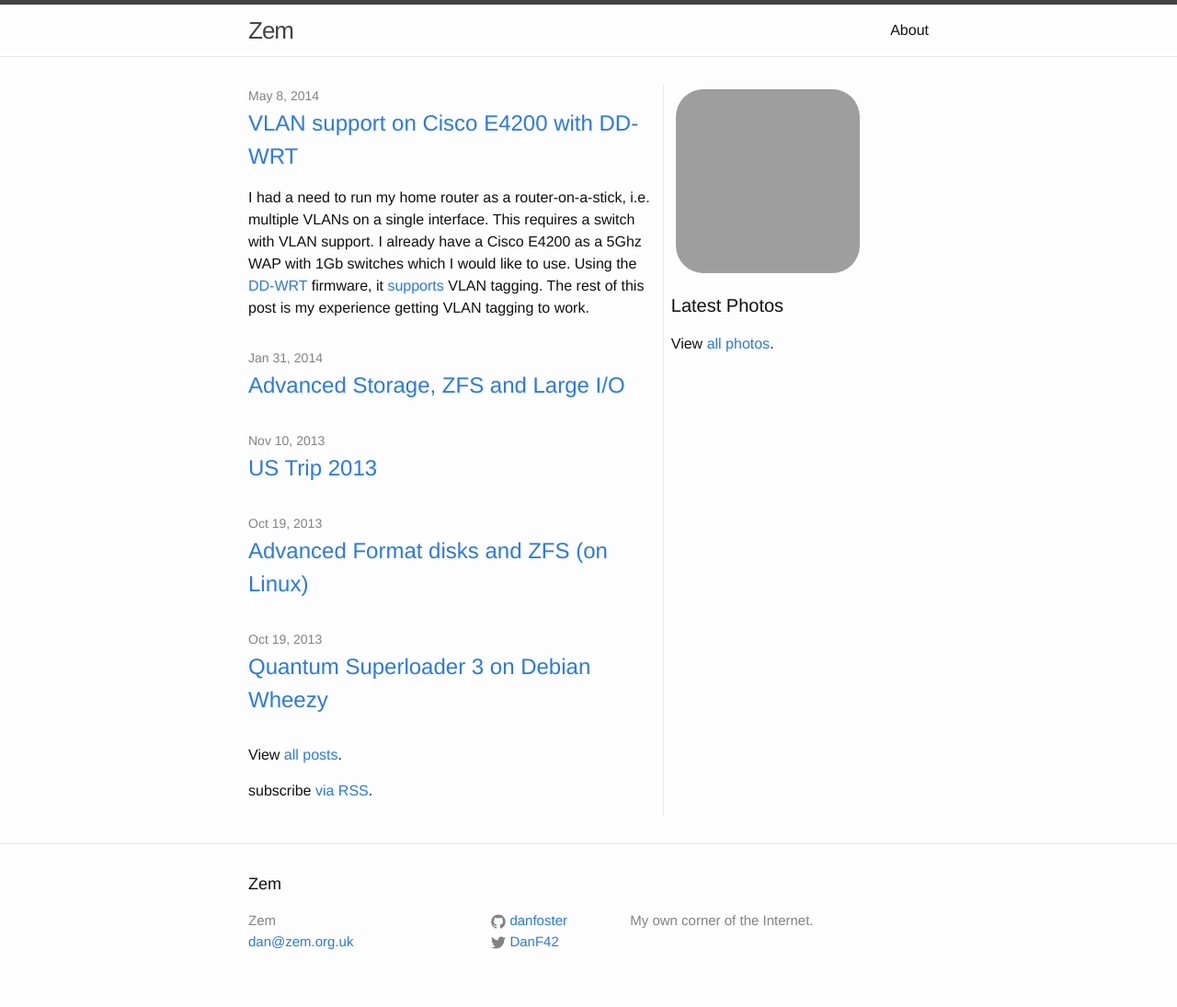
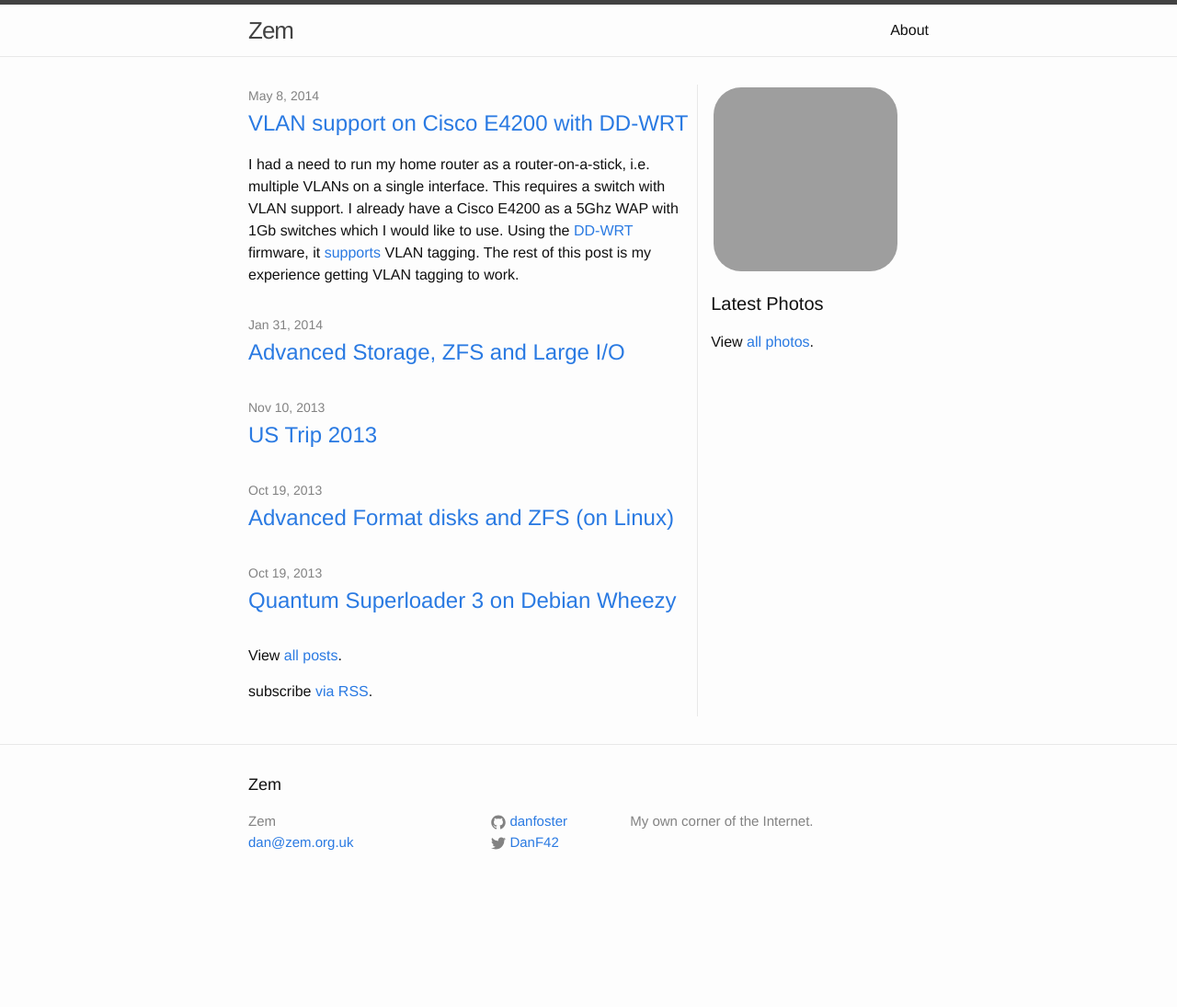
Before and after one commit to danfoster/zem-blog, a Jekyll site: the page built from index.html, in a window 1280 px wide. Shown: the whole page at 92% size. Built offline with Jekyll 4.4.1, drawn with Linux system fonts in a browser that asks for light colours; after the commit the page ends 987 px from its top, so only the background shows below that; grey boxes are pictures that could not be loaded.

Commit message:
Fix 2 col layout

```diff
--- a/css/custom.css
+++ b/css/custom.css
@@ -2,8 +2,7 @@
 {
     clear: left;
     float: left;
-    width: 60%;
-    margin: 0 1% 0 0%;
+    width: 65%;
     padding: 0 1% 0 0%;
     display: inline;
     border-right-width: 1px;
@@ -15,8 +14,7 @@
 #aside
 {
     float: right;
-    width: 26%;
-    margin: 0 3% 0 0;
+    width: 32%;
     display: inline;
     overflow: hidden;
 }
@@ -25,7 +23,7 @@
     -moz-border-radius: 5px;
     -khtml-border-radius: 5px;
     -webkit-border-radius: 5px;
-    margin: 5px;
+    margin: 3px;
 }
 
 .sidebar_thumbnail
--- a/index.html
+++ b/index.html
@@ -28,7 +28,7 @@
   <p class="rss-subscribe">View <a href="{{ "/posts/" | prepend: site.baseurl }}">all posts</a>.</p>
   <p class="rss-subscribe">subscribe <a href="{{ "/feed.xml" | prepend: site.baseurl }}">via RSS</a>.</p>
 </div>
-<div class="aside">
+<div id="aside">
     <img style="-moz-border-radius: 30px; -khtml-border-radius: 30px; -webkit-border-radius: 30px; margin-bottom: 20px;" src="https://gravatar.com/avatar/24a5149218dbb11fd849d9a26de4c682?s=200"/>
   <h1 class="page-heading">Latest Photos</h1>
   <ul class="post-list">
@@ -43,7 +43,7 @@
         <p>{{ post.excerpt | extract_img:5 }}</p>
         {% endif %}
       </li>
-    {% capture post_count %}{% increment photos %}{% endcapture %}
+    {% capture post_count %}{% increment photos%}{% endcapture %}
     {% endfor %}
   </ul>
   <p class="rss-subscribe">View <a href="{{ "/photos/" | prepend: site.baseurl }}">all photos</a>.</p>
```
